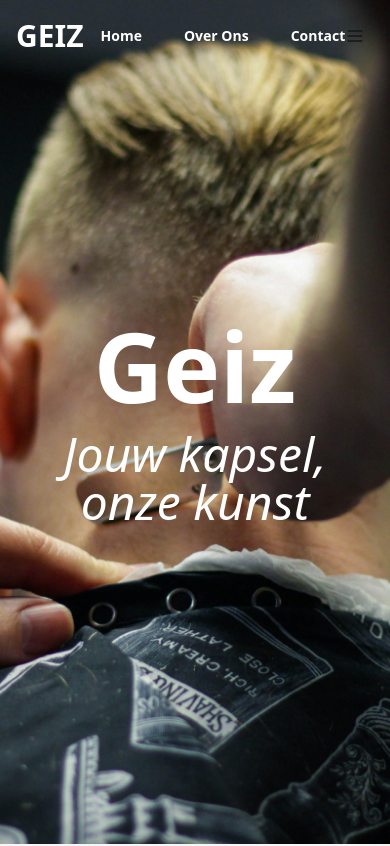
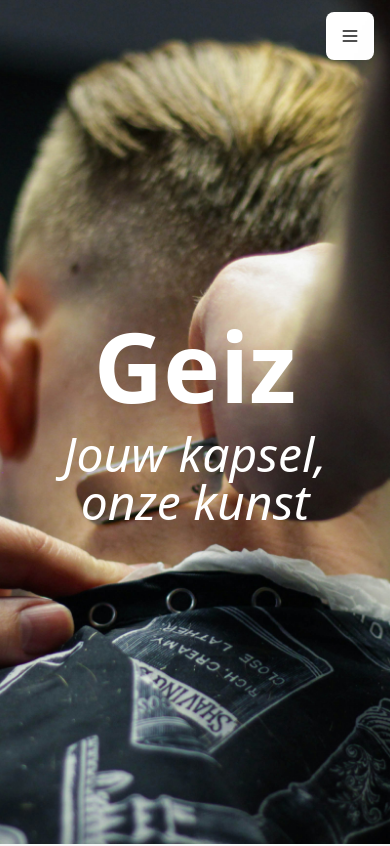
Before and after one commit to groenethee38/kapper-geiz, a Svelte app: page / in a window 390 px wide. Shown: the top 846 px of the page. Built offline with nearby package versions, Linux system fonts and the light colour scheme.

Commit message:
sidebar en header fixed

```diff
--- a/src/routes/Home.svelte
+++ b/src/routes/Home.svelte
@@ -4,6 +4,7 @@
     let header;
     let nav;
     let sidebar;
+    let headerH1;
     let isOpen = false;
 
 
@@ -13,10 +14,12 @@
 
     onMount(() => {
         const handleResize = () => {
-            if (window.innerWidth > 400) {
+            if (window.innerWidth > 1024) {
                 nav.classList.remove('hidden');
+                headerH1.classList.remove('hidden');
             } else {
                 nav.classList.add('hidden');
+                headerH1.classList.add('hidden');
             }
         };
 
@@ -33,6 +36,8 @@
         window.addEventListener('scroll', handleScroll);
         window.addEventListener('resize', handleResize);
 
+        handleResize();
+
         return () => {
             window.removeEventListener('scroll', handleScroll);
             window.removeEventListener('resize', handleResize);
@@ -41,15 +46,15 @@
 </script>
 
 
-<header bind:this={header} class="bg-black bg-opacity-0 flex justify-between items-center py-3 px-4 lg:py-4 lg:px-10 fixed w-full top-0 left-z z-10">
-    <h1 class="font-bold uppercase text-white text-3xl">Geiz</h1>
-    <nav bind:this={nav} class="flex space-x-2 text-white">
+<header bind:this={header} class="lg:bg-black bg-opacity-0 flex justify-between items-center py-3 px-4 lg:py-4 lg:px-10 fixed w-full top-0 left-z z-10">
+    <h1 bind:this={headerH1} class="hidden font-bold uppercase text-white text-3xl">Geiz</h1>
+    <nav bind:this={nav} class="hidden lg:flex space-x-2 text-white">
         <a href="#home" class="btn btn-ghost">Home</a>
         <a href="#about" class="btn btn-ghost">Over Ons</a>
         <a href="#contact" class="btn btn-ghost">Contact</a>
     </nav>
 
-    <button class="btn btn-square btn-ghost lg:hidden" on:click={toggle}>
+    <button class="bg-white btn btn-square btn-ghost ml-auto lg:hidden" on:click={toggle}>
         <svg
             xmlns="http://www.w3.org/2000/svg"
             fill="none"
@@ -65,6 +70,11 @@
     <nav bind:this={sidebar} class="phone-nav flex flex-col items-start fixed top-0 right-0 min-h-screen w-64 z-50 drop-shadow-2xl backdrop-blur-xl p-4 transform transition-transform duration-300"
         class:translate-x-full={!isOpen}
         class:translate-x-0={isOpen}>
+        <button class="ml-auto btn btn-square btn-ghost lg:hidden flex justify-center items-center" on:click={toggle}>
+            <svg xmlns="http://www.w3.org/2000/svg" class="h-6 w-6" viewBox="0 0 50 50">
+                <path d="M 9.15625 6.3125 L 6.3125 9.15625 L 22.15625 25 L 6.21875 40.96875 L 9.03125 43.78125 L 25 27.84375 L 40.9375 43.78125 L 43.78125 40.9375 L 27.84375 25 L 43.6875 9.15625 L 40.84375 6.3125 L 25 22.15625 Z"></path>
+            </svg>
+        </button>
         <a href="#home" class="btn btn-ghost w-full justify-start">Home</a>
         <a href="#about" class="btn btn-ghost w-full justify-start">Over Ons</a>
         <a href="#contact" class="btn btn-ghost w-full justify-start">Contact</a>
```
